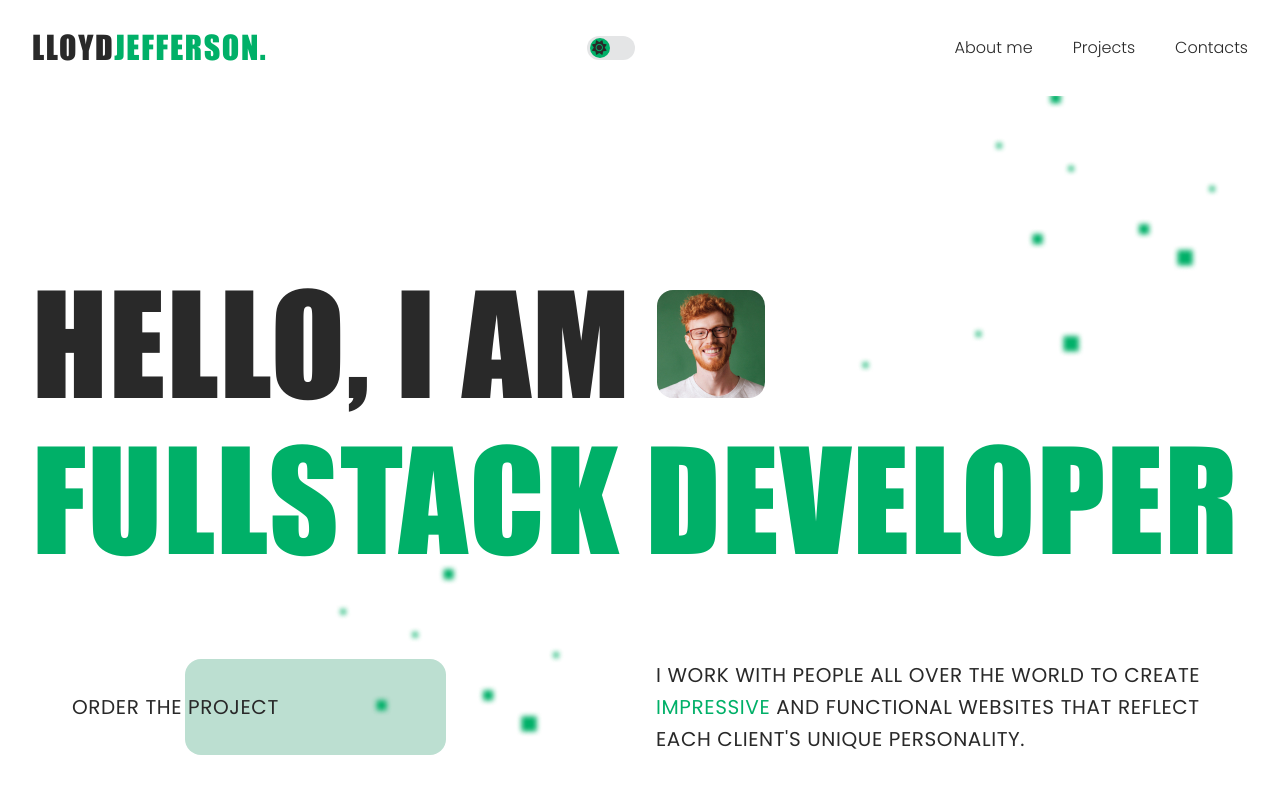
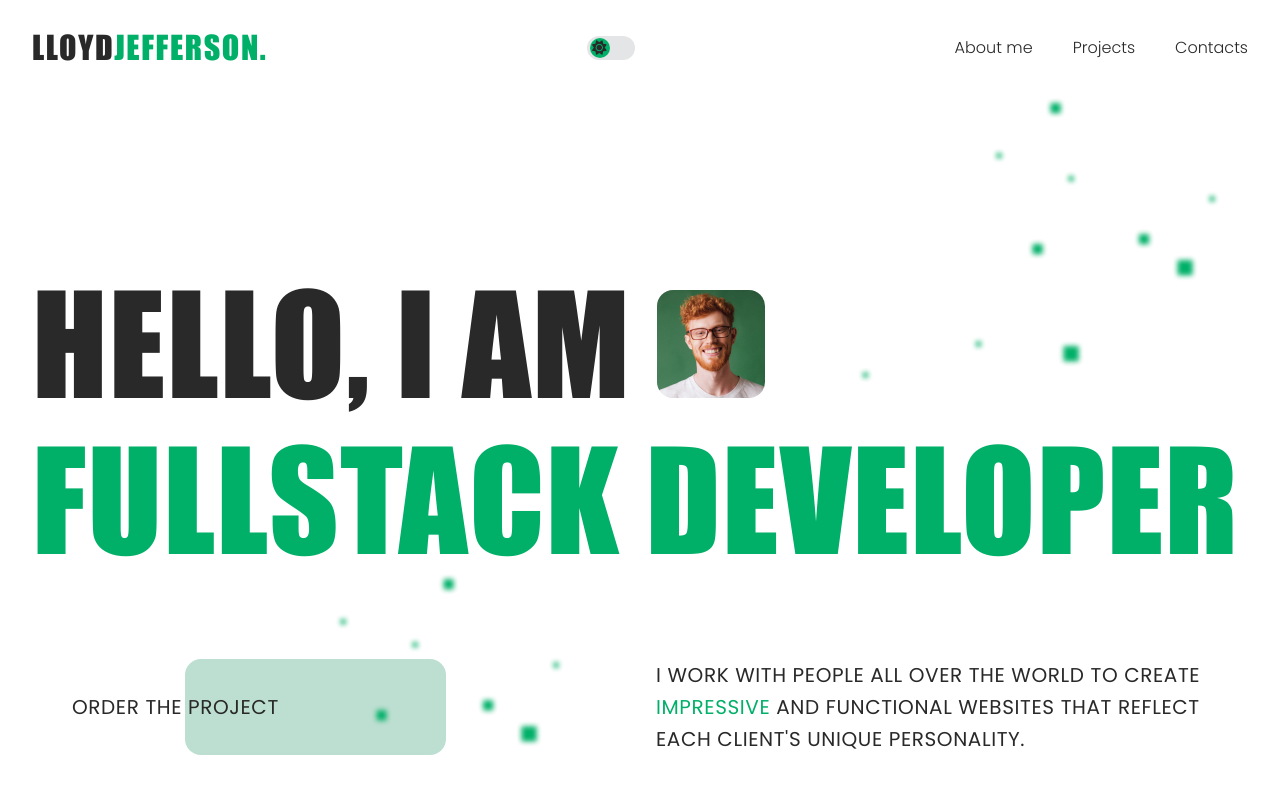
Before and after one commit to mikhailovak/fullstack-portfolio-goit, a website built with Vite: page src/index.html in a window 1280 px wide. Shown: the top 800 px of the page. Built offline with nearby package versions, Linux system fonts and the light colour scheme; no server answers; files whose address does not match are found by name; what accordion-js would draw is missing.

Commit message:
refactor hero container styles

```diff
--- a/src/css/hero.css
+++ b/src/css/hero.css
@@ -5,10 +5,10 @@
 }
 
 .hero-container {
-  padding-top: 176px;
+  padding-top: 112px;
   background-image: url(/img/mobile-background.png);
     background-repeat: no-repeat;
-    background-position: top 80px left 16px;
+    background-position: top 40px left 49px;
     background-size: auto;
 }
 
@@ -105,11 +105,11 @@
   }
 
   .hero-container {
-    padding-top: 184px;
+    padding-top: 88px;
     background-image: url(/img/hero/hero-bg-tablet.png);
       background-repeat: no-repeat;
       background-size: auto;
-      background-position: top 105px left 33px;
+      background-position: top 33px left 33px;
   }
 
   .hero-title {
@@ -180,8 +180,9 @@
   }
 
   .hero-container {
+    padding-top: 184px;
     background-image: url(/img/hero/hero-bg-desktop.png);
-    background-position: top 5px left 0;
+    background-position: top 15px left 0;
   }
 
   .hero-title {
```
